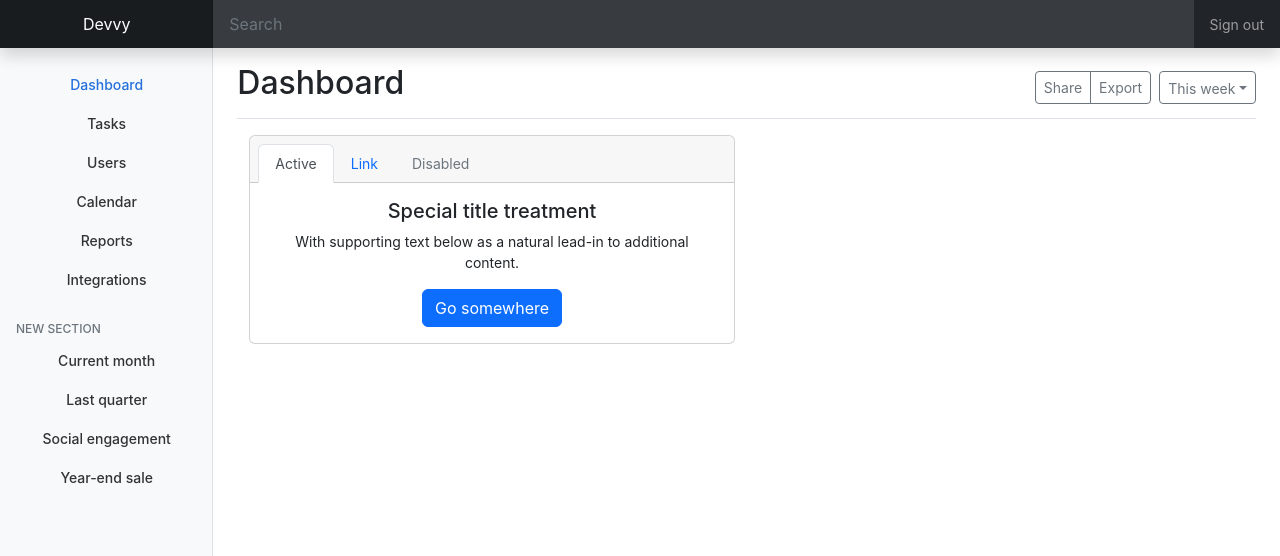
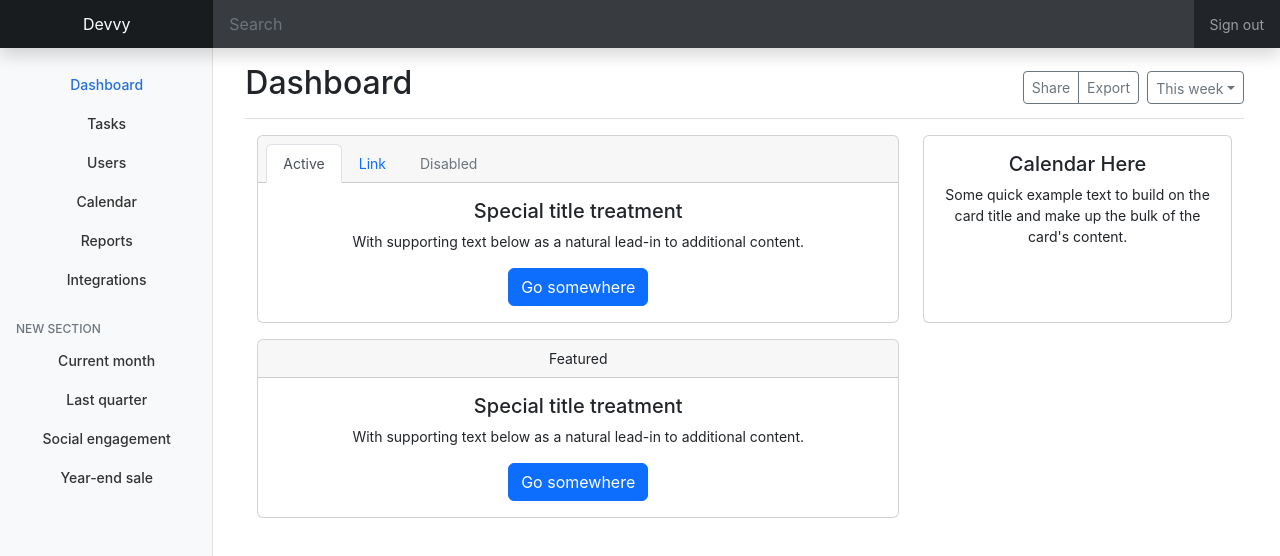
Before and after one commit to jonrob08/devvy-client-side, a React (Create React App) app: page / in a window 1280 px wide. Shown: the top 556 px of the page. Built offline with nearby package versions, Linux system fonts and the light colour scheme.

Commit message:
Add additional box to dashboard

```diff
--- a/src/App.js
+++ b/src/App.js
@@ -1,4 +1,5 @@
 import './App.css';
+import DashboardBody from './components/DashboardBody';
 import Header from './components/Header';
 import Sidebar from './components/Sidebar';
 
@@ -12,50 +13,7 @@ function App() {
       <div className="container-fluid">
         <div className="row">
           <Sidebar />
-
-          <main className="col-md-9 ms-sm-auto col-lg-10 px-md-4">
-            <div className="d-flex justify-content-between flex-wrap flex-md-nowrap align-items-center pt-3 pb-2 mb-3 border-bottom">
-              <h1 className="h2">Dashboard</h1>
-              <div className="btn-toolbar mb-2 mb-md-0">
-                <div className="btn-group me-2">
-                  <button type="button" className="btn btn-sm btn-outline-secondary">Share</button>
-                  <button type="button" className="btn btn-sm btn-outline-secondary">Export</button>
-                </div>
-                <button type="button" className="btn btn-sm btn-outline-secondary dropdown-toggle">
-                  <span data-feather="calendar" className="align-text-bottom"></span>
-                  This week
-                </button>
-              </div>
-            </div>
-
-            <div className="container">
-              <div className="row">
-                <div className="col-md-6">
-                  <div className="card text-center">
-                    <div className="card-header">
-                      <ul className="nav nav-tabs card-header-tabs">
-                        <li className="nav-item">
-                          <a className="nav-link active" aria-current="true" href="#">Active</a>
-                        </li>
-                        <li className="nav-item">
-                          <a className="nav-link" href="#">Link</a>
-                        </li>
-                        <li className="nav-item">
-                          <a className="nav-link disabled" href="#" tabindex="-1" aria-disabled="true">Disabled</a>
-                        </li>
-                      </ul>
-                    </div>
-                    <div className="card-body">
-                      <h5 className="card-title">Special title treatment</h5>
-                      <p className="card-text">With supporting text below as a natural lead-in to additional content.</p>
-                      <a href="#" className="btn btn-primary">Go somewhere</a>
-                    </div>
-                  </div>
-                </div>
-              </div>
-            </div>
-
-          </main>
+          <DashboardBody />
         </div>
       </div>
     </div>
--- /dev/null
+++ b/src/components/DashboardBody.js
@@ -0,0 +1,77 @@
+import React from 'react';
+
+function DashboardBody() {
+    return (
+        <div>
+            <main className="col-md-9 ms-sm-auto col-lg-10 px-md-4">
+                <div className="d-flex justify-content-between flex-wrap flex-md-nowrap align-items-center pt-3 pb-2 mb-3 border-bottom">
+                    <h1 className="h2">Dashboard</h1>
+                    <div className="btn-toolbar mb-2 mb-md-0">
+                        <div className="btn-group me-2">
+                            <button type="button" className="btn btn-sm btn-outline-secondary">Share</button>
+                            <button type="button" className="btn btn-sm btn-outline-secondary">Export</button>
+                        </div>
+                        <button type="button" className="btn btn-sm btn-outline-secondary dropdown-toggle">
+                            <span data-feather="calendar" className="align-text-bottom"></span>
+                            This week
+                        </button>
+                    </div>
+                </div>
+                <div className="container-fluid">
+                    <div className="row">
+                        {/* First Container */}
+                        <div className="col-md-8">
+                            <div className="card text-center">
+                                <div className="card-header">
+                                    <ul className="nav nav-tabs card-header-tabs">
+                                        <li className="nav-item">
+                                            <a className="nav-link active" aria-current="true" href="#">Active</a>
+                                        </li>
+                                        <li className="nav-item">
+                                            <a className="nav-link" href="#">Link</a>
+                                        </li>
+                                        <li className="nav-item">
+                                            <a className="nav-link disabled" href="#" tabindex="-1" aria-disabled="true">Disabled</a>
+                                        </li>
+                                    </ul>
+                                </div>
+                                <div className="card-body">
+                                    <h5 className="card-title">Special title treatment</h5>
+                                    <p className="card-text">With supporting text below as a natural lead-in to additional content.</p>
+                                    <a href="#" className="btn btn-primary">Go somewhere</a>
+                                </div>
+                            </div>
+                        </div>
+                        {/* Second Container */}
+                        <div className="col-md-4 d-flex align-items-stretch">
+                            <div className="card">
+                                <div className="card-body">
+                                    <h5 className="card-title">Calendar Here</h5>
+                                    <p className="card-text">Some quick example text to build on the card title and make up the bulk of the card's content.</p>
+                                </div>
+                            </div>
+                        </div>
+                    </div>
+
+                    <div className="row">
+                        <div className="col-md-8 mt-3 mb-3">
+                            <div className="card">
+                                <div className="card-header">
+                                    Featured
+                                </div>
+                                <div className="card-body">
+                                    <h5 className="card-title">Special title treatment</h5>
+                                    <p className="card-text">With supporting text below as a natural lead-in to additional content.</p>
+                                    <a href="#" className="btn btn-primary">Go somewhere</a>
+                                </div>
+                            </div>
+                        </div>
+                    </div>
+                </div>
+
+            </main>
+        </div>
+    )
+}
+
+export default DashboardBody;
```
